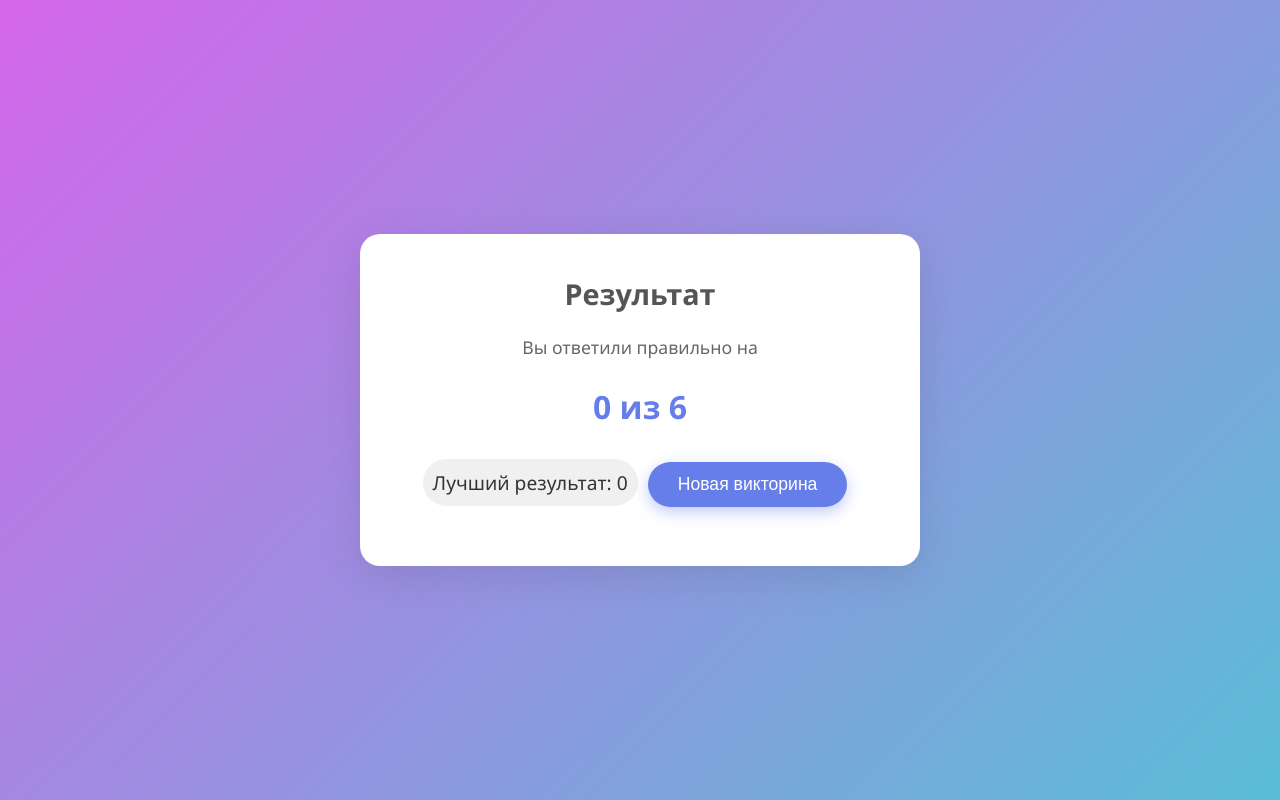
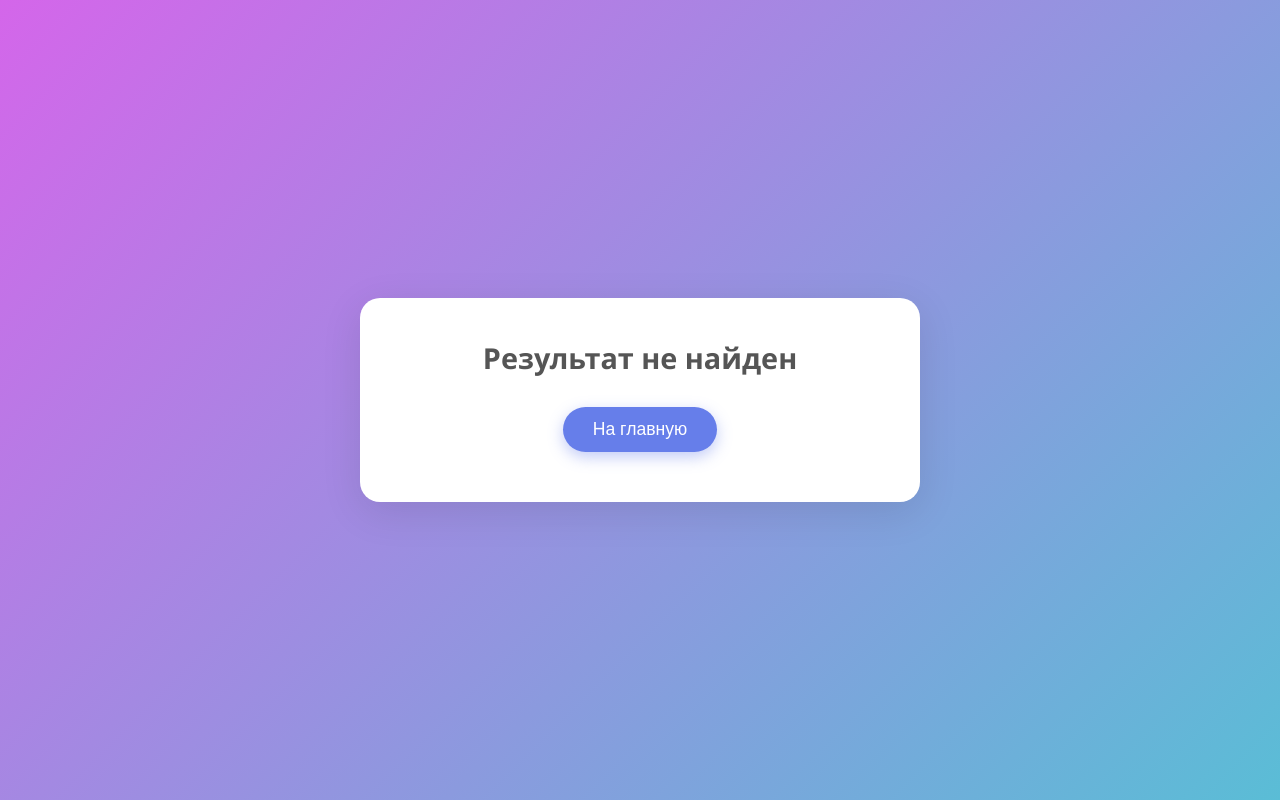
Before and after one commit to EnderEzhik/maxitet-c3-t2-frontend-p2, a React (Vite) app: page /result in a window 1280 px wide. Built offline with nearby package versions, Linux system fonts and the light colour scheme.

Commit message:
Добавлено отображение правильных вопросов и мемоизация

```diff
--- a/src/pages/Quiz.tsx
+++ b/src/pages/Quiz.tsx
@@ -24,10 +24,11 @@ function Quiz() {
             return;
         }
 
-        setCurrentIndex(currentIndex + 1);
-        if (currentIndex === questions.length - 1) {
-            localStorage.setItem("answers", JSON.stringify(selectedAnswers));
-            navigate("/result");
+        if (currentIndex < questions.length - 1) {
+            setCurrentIndex(currentIndex + 1);
+        }
+        else if (window.confirm("Завершить викторину?")) {
+            finishQuiz();
         }
     }
 
@@ -36,6 +37,25 @@ function Quiz() {
             setCurrentIndex(currentIndex - 1);
         }
     };
+
+    function finishQuiz() {
+        let score = 0;
+
+        selectedAnswers.forEach((selected, index) => {
+            if (selected?.correct_answer_id === questions[index].correct_option_id) {
+                score++;
+            }
+        });
+
+        const bestScore = localStorage.getItem("bestScore");
+        const currentBestScore = bestScore ? parseInt(bestScore) : 0;
+
+        if (score > currentBestScore) {
+            localStorage.setItem("bestScore", score.toString());
+        }
+
+        navigate("/result", { state: { score, total: questions.length, questions, answers: selectedAnswers }});
+    }
 
     return (
         <div className="container">
--- a/src/pages/Result.tsx
+++ b/src/pages/Result.tsx
@@ -1,41 +1,75 @@
+// import type { Answer } from "../types/Answer";
+// import { questions } from "../data/questions";
+import { useLocation, useNavigate } from "react-router-dom";
+import { useCallback, useEffect, useMemo, useState } from "react";
+import type { Question } from "../types/Question";
 import type { Answer } from "../types/Answer";
-import { questions } from "../data/questions";
-import { useNavigate } from "react-router-dom";
 
 function Result() {
+    const location = useLocation();
     const navigate = useNavigate();
 
-    function getRating() {
-        const answers_data = localStorage.getItem("answers");
-        if (!answers_data) {
-            return 0;
+    const [bestScore, setBestScore] = useState<number>(0);
+
+    useEffect(() => {
+        const saved = localStorage.getItem("bestScore");
+        if (saved) {
+            setBestScore(parseInt(saved));
         }
+    }, []);
 
-        const answers: Answer[] = JSON.parse(answers_data);
-        let rating = 0;
-        answers.forEach(a => {
-            if (a.selected_answer_id === a.correct_answer_id) {
-                rating += 1;
-            }
-        });
-        return rating;
+    if (!location.state) {
+        return (
+            <div className="container">
+                <h2>Результат не найден</h2>
+                <button onClick={() => navigate("/")}>На главную</button>
+            </div>
+        );
     }
 
-    const rating = getRating();
-    const storedBestResult = Number(localStorage.getItem("best-rating") ?? 0);
-    const bestResult = Math.max(storedBestResult, rating);
+    const { score, total, questions, answers } = location.state as {
+        score: number;
+        total: number;
+        questions: Question[];
+        answers: (Answer | null)[];
+    };
 
-    if (bestResult > storedBestResult) {
-        localStorage.setItem("best-rating", String(bestResult));
-    }
+    const questionsWithAnswers = useMemo(() => {
+        return questions.map((question, index) => ({
+            ...question,
+            user_answer: answers[index] ? question.options[answers[index].selected_answer_id - 1].text : null,
+            is_correct: answers[index]?.selected_answer_id === question.correct_option_id
+        }));
+    }, [questions, answers]);
+
+    const handleResetBest = useCallback(() => {
+        localStorage.removeItem("bestScore");
+        setBestScore(0);
+    }, []);
 
     return (
         <div className="container">
             <h2>Результат</h2>
             <p>Вы ответили правильно на</p>
-            <p className="score">{rating} из {questions.length}</p>
-            <div className="best-score">Лучший результат: {bestResult}</div>
+            <p className="score">{score} из {total}</p>
+            <div className="best-score">Лучший результат: {bestScore}</div>
+
+            <div className="detailed-results">
+                {questionsWithAnswers.map((question) => {
+                    const { user_answer, is_correct } = question;
+                    return (
+                        <div key={question.id} className={`result-item ${is_correct ? 'correct' : 'wrong'}`}>
+                            <p><strong>{question.id}. {question.text}</strong></p>
+                            <p>Ваш ответ: {user_answer ?? 'Не отвечен'}</p>
+                            <p>Правильный ответ: {question.options[question.correct_option_id -1].text}</p>
+                        </div>
+                    );
+                })}
+            </div>
+
             <button onClick={() => navigate("/")}>Новая викторина</button>
+            <button onClick={handleResetBest} className="button secondary">Сбросить рекорд</button>
+
         </div>
     )
 }
```
